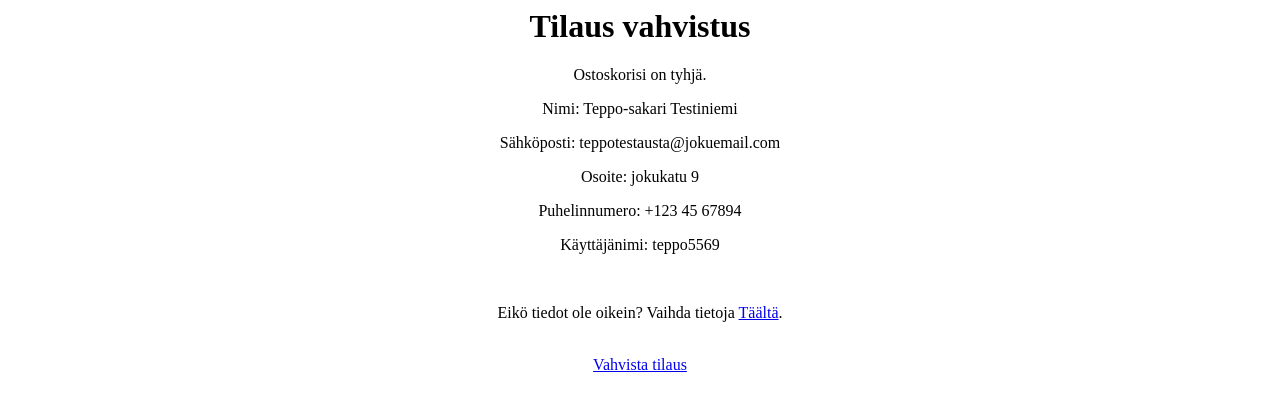
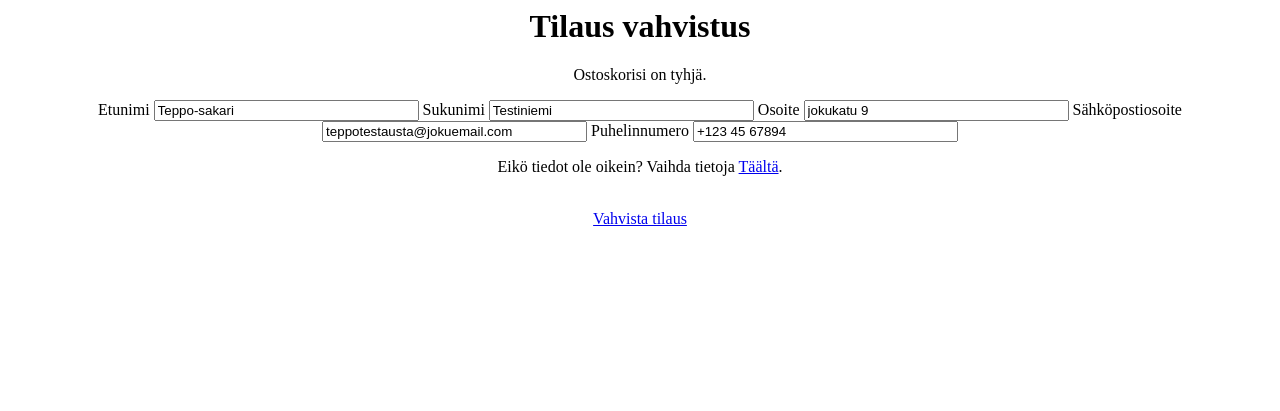
Before and after one commit to olicodeman/PHP-Verkkokauppa, a PHP site: page /maksuForm.php in a window 1280 px wide. Shown: the top 411 px of the page. Run offline with PHP 8.4, Linux system fonts and the light colour scheme; a user stored in the database is signed in; data comes from the database, SQL or seed files in the repository.

Commit message:
Maksuform muutoksia

```diff
--- a/maksuForm.php
+++ b/maksuForm.php
@@ -47,11 +47,22 @@ $totalPrice = $_SESSION['cart_total'] ?? 0;
 
 
 	<div class="profile-content-box">
-		<p>Nimi: <?php echo htmlspecialchars($_SESSION['SESS_FIRST_NAME']);?> <?php echo htmlspecialchars($_SESSION['SESS_LAST_NAME']);?></p>
-		<p>Sähköposti: <?php echo htmlspecialchars($_SESSION['SESS_EMAIL']);?></p>
-		<p>Osoite: <?php echo htmlspecialchars($address); ?></p>
-		<p>Puhelinnumero: <?php echo htmlspecialchars($phoneNumber); ?></p>
-		<p>Käyttäjänimi: <?php echo htmlspecialchars($_SESSION['SESS_LOGIN']);?></p>
+		<form>
+			<label for="fname">Etunimi</label>
+			<input size="30" name="fname" type="text" value="<?php echo htmlspecialchars($_SESSION['SESS_FIRST_NAME']);?>" readonly></input>
+
+			<label for="lname">Sukunimi</label>
+			<input size="30" name="lname" type="text" value="<?php echo htmlspecialchars($_SESSION['SESS_LAST_NAME']);?>" readonly></input>
+
+			<label for="osoite">Osoite</label>
+			<input size="30" name="osoite" type="text" value="<?php echo htmlspecialchars($address);?>" readonly></input>
+
+			<label for="sähköposti">Sähköpostiosoite</label>
+			<input size="30" name="sähköposti" type="text" value="<?php echo htmlspecialchars($_SESSION['SESS_EMAIL']);?>" readonly></input>
+
+			<label for="puhelin">Puhelinnumero</label>
+			<input size="30" name="puhelin" type="text" value="<?php echo htmlspecialchars($phoneNumber);?>" readonly></input>
+		</form>
         <br>
 		<p>Eikö tiedot ole oikein? Vaihda tietoja <a class="edit-btn" href="index.php?page=user-edit">Täältä</a>.</p>
 		<br>
```
